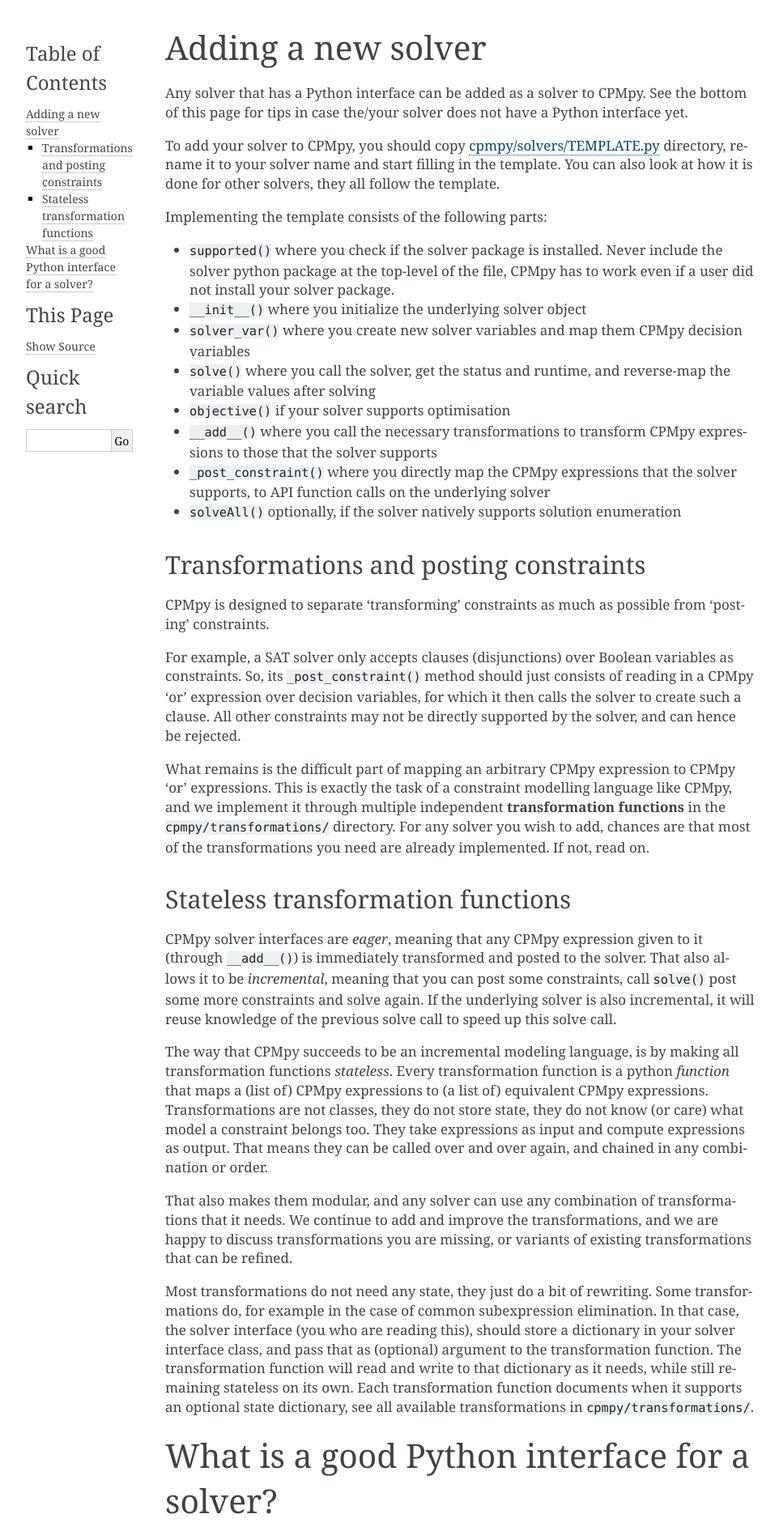
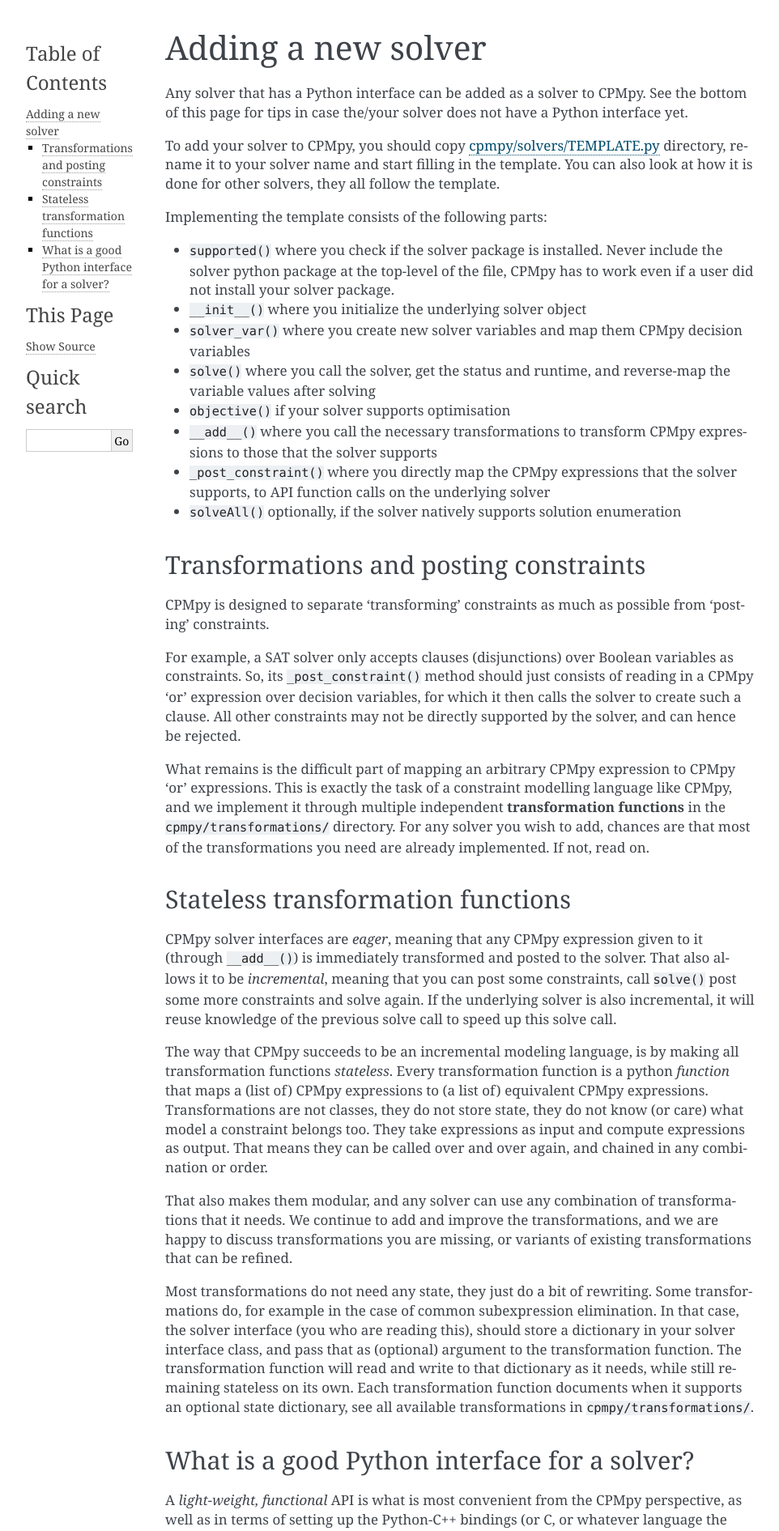
Before and after one commit to CPMpy/cpmpy, a Sphinx documentation site: the page built from docs/adding_solver.md, in a window 1280 px wide. Shown: the top 1891 px of the page at 81% size, without its empty margins (148-1110 px from the left). Built offline with Sphinx 7.4.7, drawn with Linux system fonts in a browser that asks for light colours.

```diff
--- a/docs/adding_solver.md
+++ b/docs/adding_solver.md
@@ -34,7 +34,7 @@ That also makes them modular, and any solver can use any combination of transfor
 Most transformations do not need any state, they just do a bit of rewriting. Some transformations do, for example in the case of common subexpression elimination. In that case, the solver interface (you who are reading this), should store a dictionary in your solver interface class, and pass that as (optional) argument to the transformation function. The transformation function will read and write to that dictionary as it needs, while still remaining stateless on its own. Each transformation function documents when it supports an optional state dictionary, see all available transformations in `cpmpy/transformations/`.
 
 
-# What is a good Python interface for a solver?
+## What is a good Python interface for a solver?
 
 A *light-weight, functional* API is what is most convenient from the CPMpy perspective, as well as in terms of setting up the Python-C++ bindings (or C, or whatever language the solver is written in).
 
```
